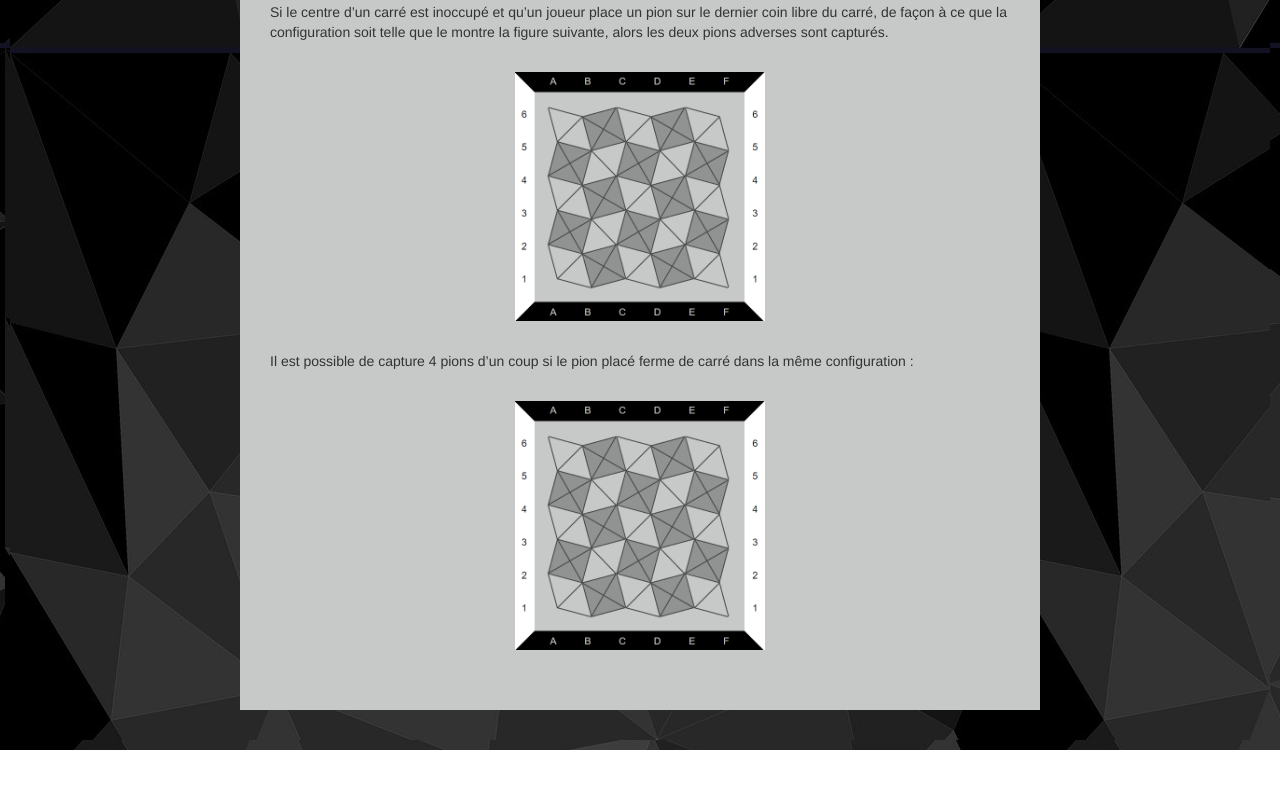
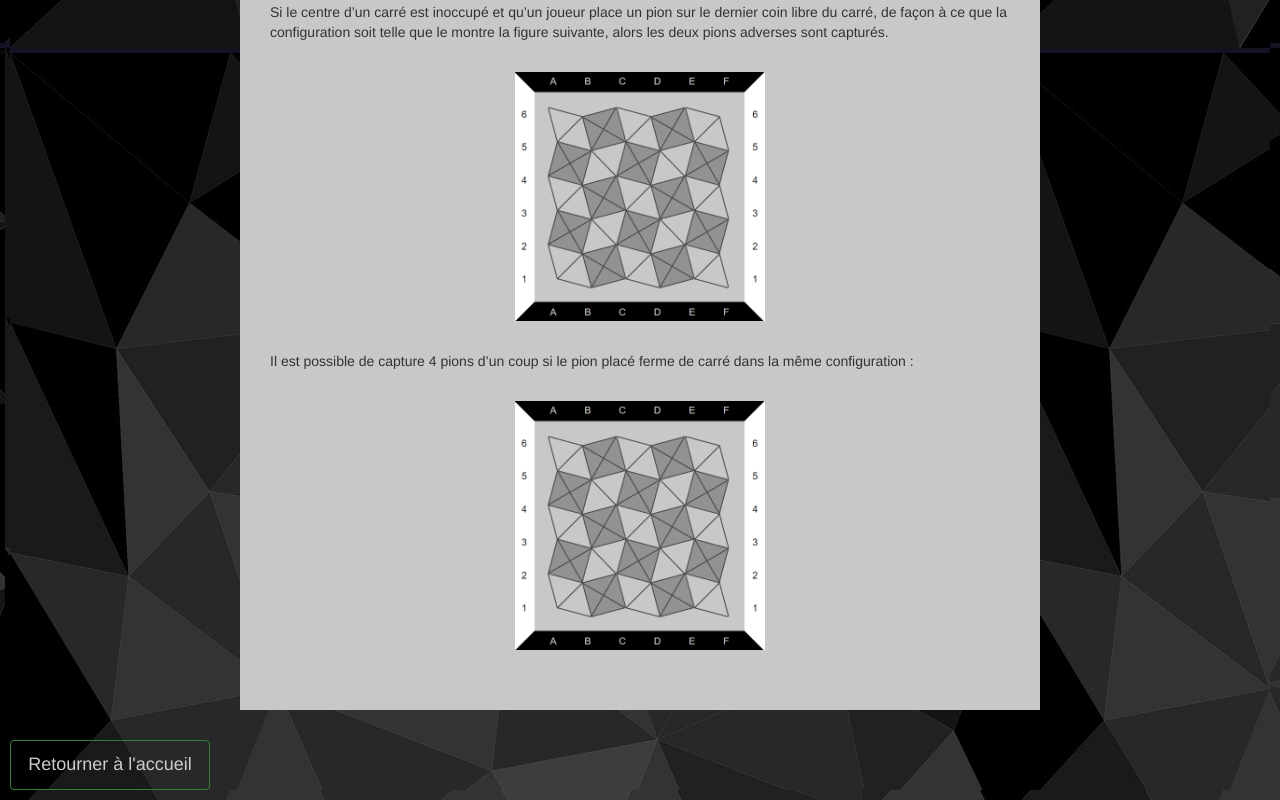
Before and after one commit to JulieC35/IA-front, an Angular app: page /rules in a window 1280 px wide. Shown: the part 962-1762 px from the top of the page. Before the commit the page ends 1712 px from the top, so only its background shows below. Built offline with nearby package versions, Linux system fonts and the light colour scheme.

Commit message:
modifs bouton règles et app-routing

```diff
--- a/src/app/accueil-view/accueil-view.component.ts
+++ b/src/app/accueil-view/accueil-view.component.ts
@@ -68,7 +68,6 @@ export class AccueilViewComponent implements OnInit {
   }
 
   regle() {
-    console.log("test");
     this.router.navigate(['rules']);
   }
 
--- a/src/app/app-routing.module.ts
+++ b/src/app/app-routing.module.ts
@@ -1,8 +1,22 @@
 import { NgModule } from '@angular/core';
 import { Routes, RouterModule } from '@angular/router';
+import {AccueilViewComponent} from "./accueil-view/accueil-view.component";
+import {WaitGameComponent} from "./wait-game/wait-game.component";
+import {GameBoardComponent} from "./game-board/game-board.component";
+import {PartyWinComponent} from "./party-win/party-win.component";
+import {PartyLooseComponent} from "./party-loose/party-loose.component";
+import {RulesViewComponent} from "./rules-view/rules-view.component";
 
 
-const routes: Routes = [];
+const routes: Routes = [
+  {path: '', component: AccueilViewComponent},
+  {path: 'waitGame/:idPartie/:idJoueur', component: WaitGameComponent},
+  {path: 'gameBoard/:idPartie/:idJoueur', component: GameBoardComponent},
+  {path: 'win', component: PartyWinComponent},
+  {path: 'loose', component: PartyLooseComponent},
+  {path: 'rules', component: RulesViewComponent},
+  {path: '**', redirectTo: '', pathMatch: 'full'}
+];
 
 @NgModule({
   imports: [RouterModule.forRoot(routes)],
--- a/src/app/app.module.ts
+++ b/src/app/app.module.ts
@@ -13,16 +13,6 @@ import { PartyWinComponent } from './party-win/party-win.component';
 import { PartyLooseComponent } from './party-loose/party-loose.component';
 import { RulesViewComponent } from './rules-view/rules-view.component';
 
-const appRoutes: Routes = [
-  {path: '', component: AccueilViewComponent},
-  {path: 'waitGame/:idPartie/:idJoueur', component: WaitGameComponent},
-  {path: 'gameBoard/:idPartie/:idJoueur', component: GameBoardComponent},
-  {path: 'win', component: PartyWinComponent},
-  {path: 'loose', component: PartyLooseComponent},
-  {path: 'rules', component: RulesViewComponent},
-  {path: '**', redirectTo: '', pathMatch: 'full'}
-];
-
 @NgModule({
   declarations: [
     AppComponent,
@@ -35,9 +25,8 @@ const appRoutes: Routes = [
   ],
   imports: [
     BrowserModule,
-    AppRoutingModule,
     FormsModule,
-    RouterModule.forRoot(appRoutes)
+    AppRoutingModule
   ],
   providers: [
     ServeurService
--- a/src/app/rules-view/rules-view.component.css
+++ b/src/app/rules-view/rules-view.component.css
@@ -48,3 +48,8 @@
         margin: 0 10px;
         max-width: 250px;
       }
+
+button {
+  display: block;
+  text-align: center;
+}
--- a/src/app/rules-view/rules-view.component.html
+++ b/src/app/rules-view/rules-view.component.html
@@ -47,3 +47,4 @@
     </div>
   </div>
 </div>
+<button routerLink="/">Retourner à l'accueil</button>
```
